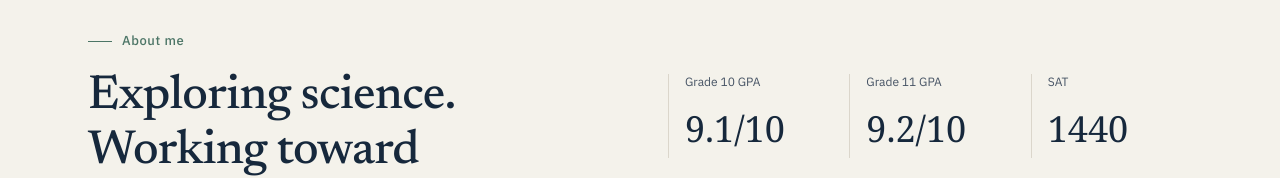
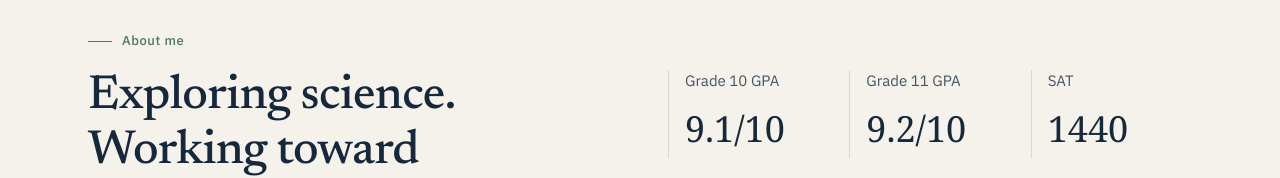
Before and after one commit to VuLeCoder/STEM-Sustainability-Portfolio, a Next.js app: page /en/home in a window 1280 px wide. Shown: the part 773-951 px from the top of the page. Built offline with nearby package versions, Linux system fonts and the light colour scheme; no server answers; a web font is replaced by a local one.

Commit message:
feat(home): adjust font size for home about scores for improved readability

```diff
--- a/src/app/[locale]/home/home-editorial.css
+++ b/src/app/[locale]/home/home-editorial.css
@@ -193,7 +193,7 @@
 /* Revised home narrative: compact evidence blocks using the existing editorial tokens. */
 .home-page .home-about-scores { display: grid; grid-template-columns: repeat(3, minmax(0, 1fr)); gap: 28px 20px; margin: 0; }
 .home-page .home-about-scores > div { min-width: 0; padding-left: 16px; border-left: 1px solid var(--home-line); }
-.home-page .home-about-scores dt { color: var(--home-muted); font-size: 12px; line-height: 1.4; }
+.home-page .home-about-scores dt { color: var(--home-muted); font-size: 15px; line-height: 1.4; }
 .home-page .home-about-scores dd { margin: 8px 0 0; font-family: var(--font-display); font-size: clamp(24px, 3vw, 36px); font-variant-numeric: tabular-nums; }
 
 .home-page .home-projects-image { position: relative; display: block; aspect-ratio: 16 / 9; overflow: hidden; border-bottom: 1px solid var(--home-line); background: var(--home-paper-alt); }
```
